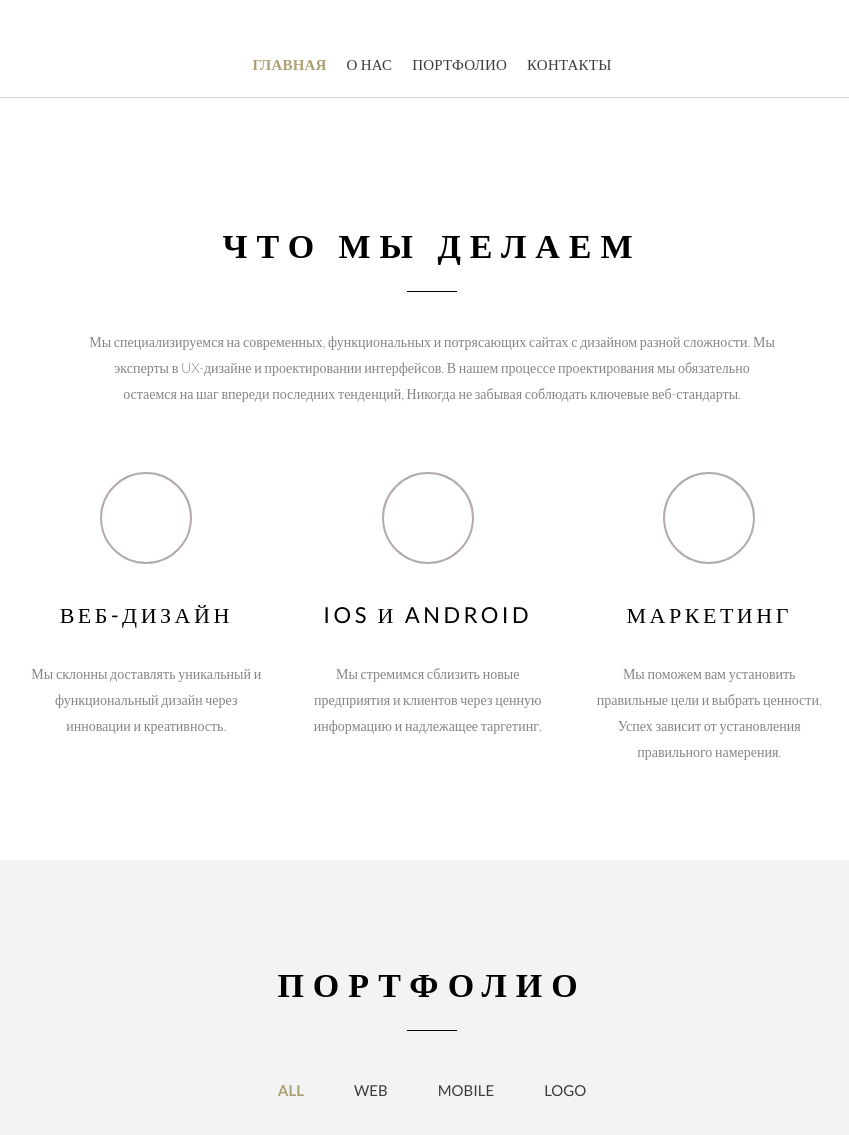
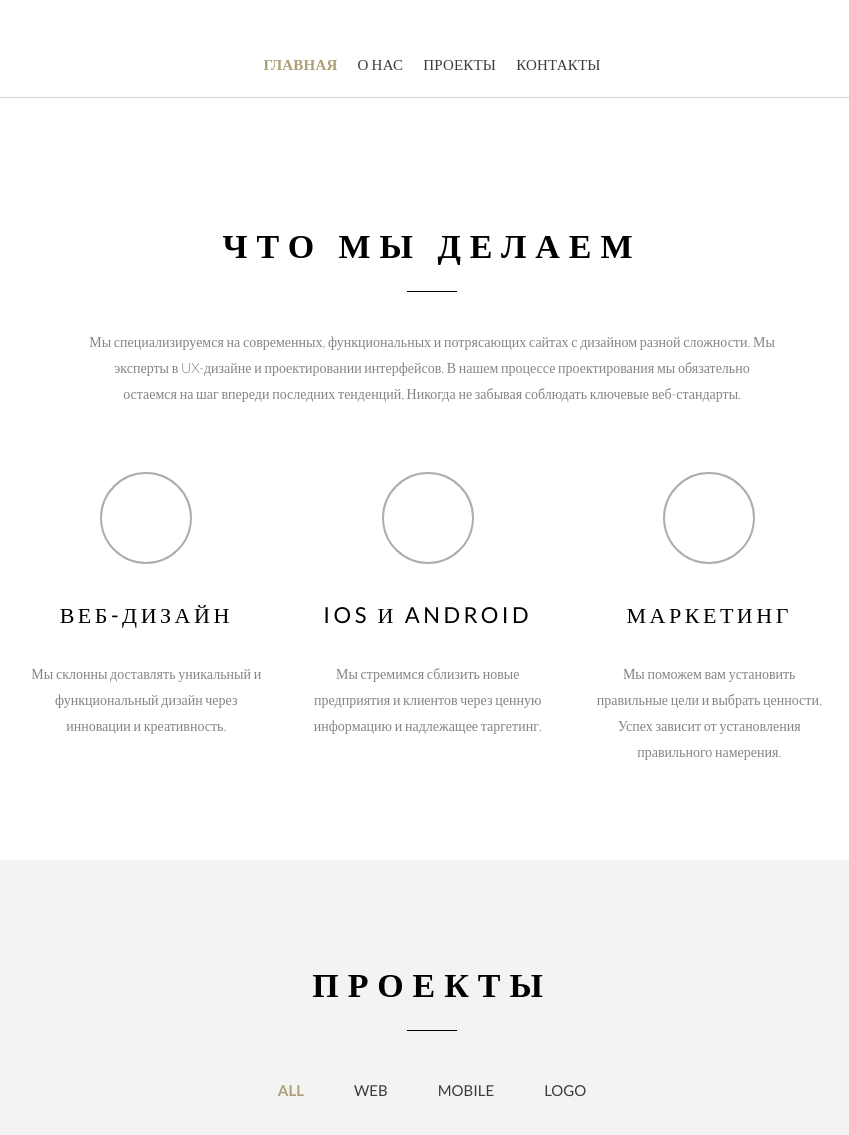
Before and after one commit to pagesid/Site-Binary, a plain HTML site: page index.html in a window 1280 px wide. Shown: the part 473-1608 px from the top of the page, without its empty margins (208-1057 px from the left). Drawn offline with nearby package versions, Linux system fonts and the light colour scheme; some packages are replaced by stand-ins of ours; files that its build step writes are made by us from their sources; a script that the page names is missing.

Commit message:
проекты

```diff
--- a/index.html
+++ b/index.html
@@ -59,7 +59,7 @@
 						<ul class="menu__list">
 							<li><a href='#' class="menu__link-act" data-scroll="#home">ГЛАВНАЯ</a></li>
 							<li><a href='#' class="menu__link" data-scroll="#about">О НАС</a></li>
-							<li><a href='#' class="menu__link" data-scroll="#portfolio">ПОРТФОЛИО</a></li>
+							<li><a href='#' class="menu__link" data-scroll="#portfolio">ПРОЕКТЫ</a></li>
 							<li><a href='#' class="menu__link" data-scroll="#contacts">КОНТАКТЫ</a></li>
 						</ul>
 					</nav>
@@ -111,11 +111,11 @@
 					</div>
 				</div>
 			</div>
-			<!---------------------------------------------- 4 - Портфолио ----------------------------------------------->
+			<!---------------------------------------------- 4 - Проекты ----------------------------------------------->
 			<div class="portfolio" id="portfolio">
 				<div class="container">
 					<div class="portfolio__header-block header-block">
-						<div class="header-block__title">портфолио</div>
+						<div class="header-block__title">проекты</div>
 					</div>
 
 					<nav class="portfolio__filter filter">
```
